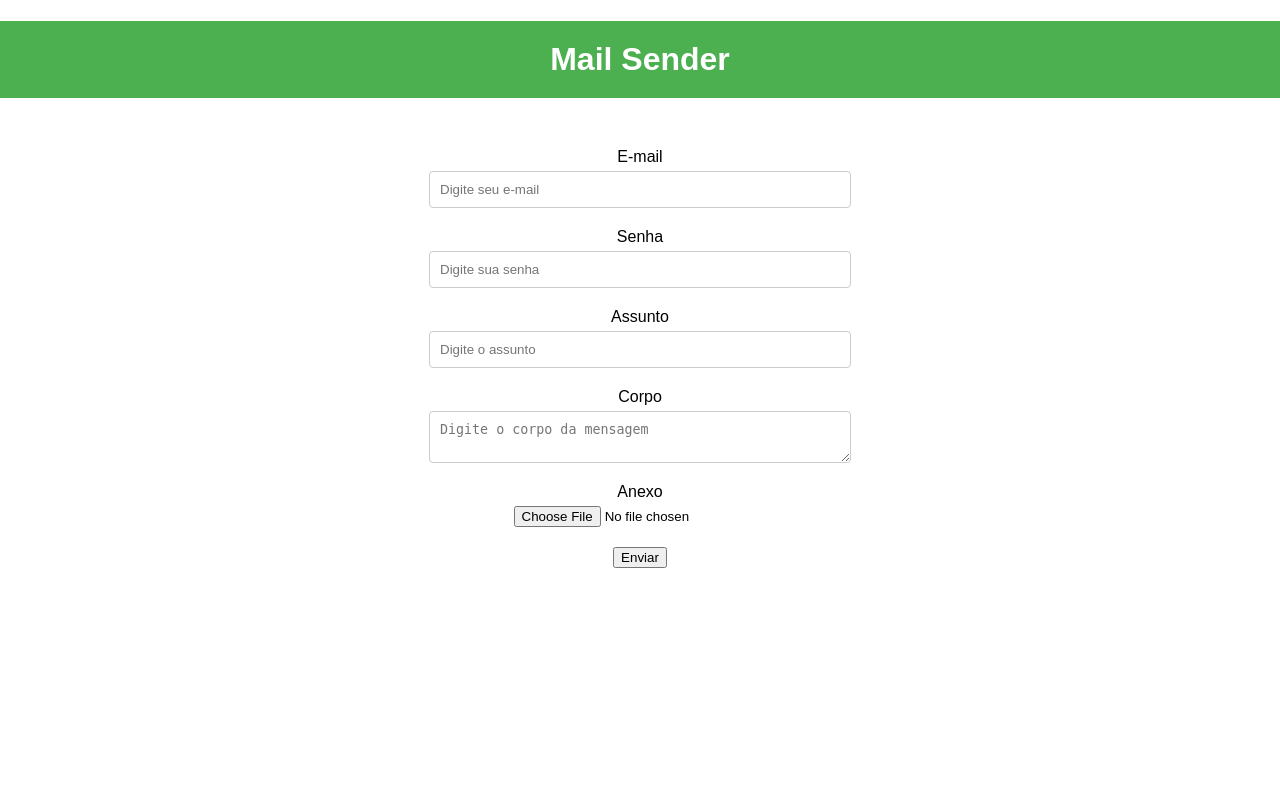
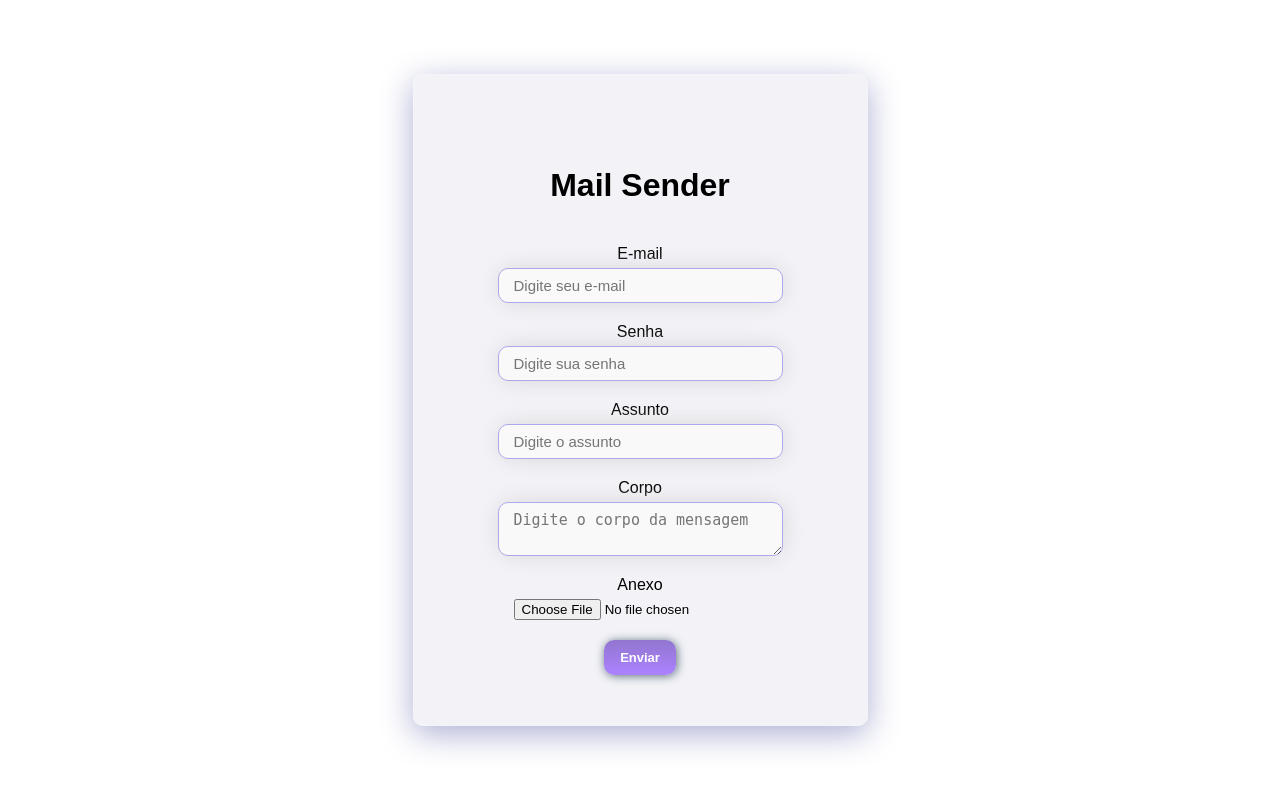
Before and after one commit to 0thigs/Mailer_Send, a Flask app: page / in a window 1280 px wide. Run offline with Flask 3, Linux system fonts and the light colour scheme.

Commit message:
Update: Style Forms almost finished

```diff
--- a/src/static/styles.css
+++ b/src/static/styles.css
@@ -1,12 +1,15 @@
 body {
-    font-family: Arial, sans-serif;
-    margin: 0;
-    padding: 0;
-  }
+  font-family: Arial, sans-serif;
+  margin: 0;
+  padding: 0;
+  display: flex;
+  flex-direction: column;
+  justify-content: center;
+  align-items: center;
+  min-height: 100vh;
+}
 
   h1 {
-    background-color: #4CAF50;
-    color: white;
     padding: 20px;
     text-align: center;
   }
@@ -15,8 +18,16 @@ body {
     display: flex;
     flex-direction: column;
     align-items: center;
+    justify-content: center;
     max-width: 400px;
     margin: 50px auto;
+    padding: 50px 100px;
+    border-radius: 10px;
+    background: rgba( 227, 227, 237, 0.45 );
+    box-shadow: 0 8px 32px 0 rgba( 31, 38, 135, 0.37 );
+    backdrop-filter: blur( 8.5px );
+    -webkit-backdrop-filter: blur( 8.5px );
+    border: 1px solid rgba( 255, 255, 255, 0.18 );;
   }
 
   label {
@@ -27,25 +38,48 @@ body {
   input[type="password"],
   textarea {
     width: 100%;
-    padding: 10px;
     margin-bottom: 20px;
-    border: 1px solid #ccc;
-    border-radius: 4px;
+    font-size: 15px;
+	  padding: 8px 15px;
+	  outline: none;
+	  background: #F9F9F9;
+	  color: #4A4A4A;
+	  border: 1px solid #ABA8EB;
+	  border-radius: 10px;
+	  box-shadow: 1px 0px 25px -3px #D3D3D3;
+	  transition: .3s ease;
+  }
+
+  input:focus {
+    background: #F9F9F9;
+    border: 1px solid #9C8BCA;
+    border-radius: 5px;
+  }
+
+  .input::placeholder {
+    color: #b8b8b87e;
   }
 
   input[type="file"] {
     margin-bottom: 20px;
   }
 
-  button[type="submit"] {
-    background-color: #4CAF50;
-    color: white;
-    padding: 10px 20px;
+  input[type="submit"] {
+    font-family: arial;
+    font-weight: bold;
+    color: #FFFFFF;
+    font-size: 13px;
+    box-shadow: 1px 1px 10px #5D6F7A;
+    padding: 10px 16px;
+    border-radius: 10px;
     border: none;
-    border-radius: 4px;
+    background: #AC82FF;
+    background: linear-gradient(to top, #AC82FF, #9176CF);
     cursor: pointer;
+    transition: .3s ease;
   }
 
-  button[type="submit"]:hover {
-    background-color: #45a049;
+  input[type="submit"]:hover {
+    background: #672E69;
+    background: linear-gradient(to top, #8a82ff, #9176CF);
   }
--- a/src/templates/index.html
+++ b/src/templates/index.html
@@ -9,9 +9,9 @@
 </head>
 
 <body>
-  <h1>Mail Sender</h1>
+  <form action="" method="post" enctype="multipart/form-data">
+    <h1>Mail Sender</h1>
 
-  <form action="" method="post" enctype="multipart/form-data">
     {{ form.csrf_token }}
 
     {{ form.email.label(for="Email") }}
```
